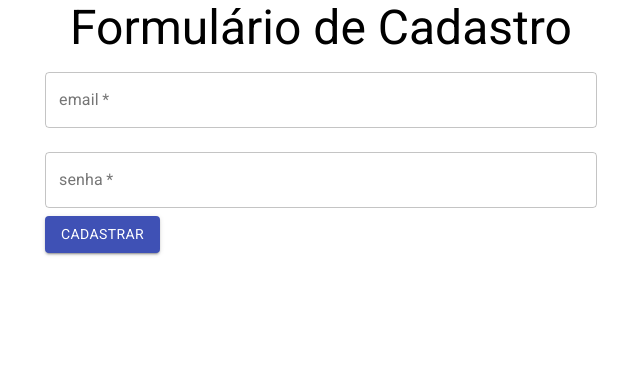
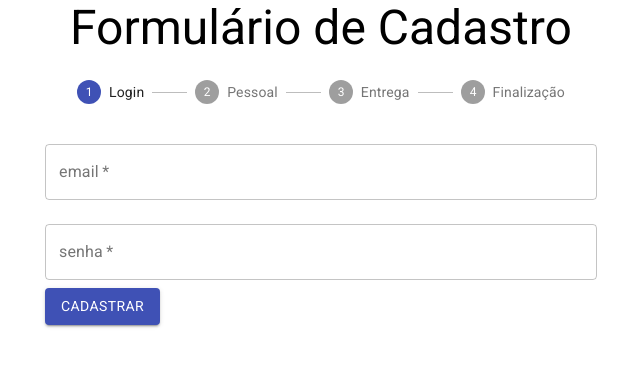
Before and after one commit to caiokeidi/Aulas_React_Alura2, a React (Create React App) app: page / in a window 1280 px wide. Shown: the top 366 px of the page, without its empty margins (319-959 px from the left). Built offline with nearby package versions, Linux system fonts and the light colour scheme.

Commit message:
feat: Stepper from Material UI on Formulario

```diff
--- a/src/components/FormularioCadastro/FormularioCadastro.jsx
+++ b/src/components/FormularioCadastro/FormularioCadastro.jsx
@@ -1,3 +1,4 @@
+import { Typography, Stepper, Step, StepLabel } from "@material-ui/core";
 import React, { useEffect, useState } from "react";
 import DadosEntrega from "./DadosEntrega";
 import DadosPessoais from "./DadosPessoais";
@@ -5,32 +6,51 @@ import DadosUsuario from "./DadosUsuario";
 
 function FormularioCadastro({ aoEnviar, validarCPF }) {
   const [etapaAtual, setEtapaAtual] = useState(0);
-  const [dadosColetados, setDados] = useState({})
+  const [dadosColetados, setDados] = useState({});
 
-  useEffect(() => { //chamado toda vez que for didMount, didUpdate e willDismount
-        if(etapaAtual === formularios.length){
-            aoEnviar(dadosColetados);
-        }
-
-  })
+  useEffect(() => {
+    //chamado toda vez que for didMount, didUpdate e willDismount
+    if (etapaAtual === formularios.length - 1) {
+      // para que ele envie os dados entre o ultimo form e o typography
+      aoEnviar(dadosColetados);
+    }
+  });
 
   const formularios = [
     <DadosUsuario aoEnviar={coletarDados} />,
     <DadosPessoais aoEnviar={coletarDados} validarCPF={validarCPF} />,
     <DadosEntrega aoEnviar={coletarDados} />,
+    <Typography variant="h5">Obrigado pelo cadastro!</Typography>,
   ];
 
-  function coletarDados(dados){
-    setDados({...dadosColetados, ...dados})
+  function coletarDados(dados) {
+    setDados({ ...dadosColetados, ...dados });
     proximo();
-
   }
 
   function proximo() {
     setEtapaAtual(etapaAtual + 1);
   }
 
-  return <>{formularios[etapaAtual]}</>;
+  return (
+    <>
+      <Stepper activeStep={etapaAtual}>
+        <Step>
+          <StepLabel>Login</StepLabel>
+        </Step>
+        <Step>
+          <StepLabel>Pessoal</StepLabel>
+        </Step>
+        <Step>
+          <StepLabel>Entrega</StepLabel>
+        </Step>
+        <Step>
+          <StepLabel>Finalização</StepLabel>
+        </Step>
+      </Stepper>
+      {formularios[etapaAtual]}
+    </>
+  );
 }
 
 export default FormularioCadastro;
```
